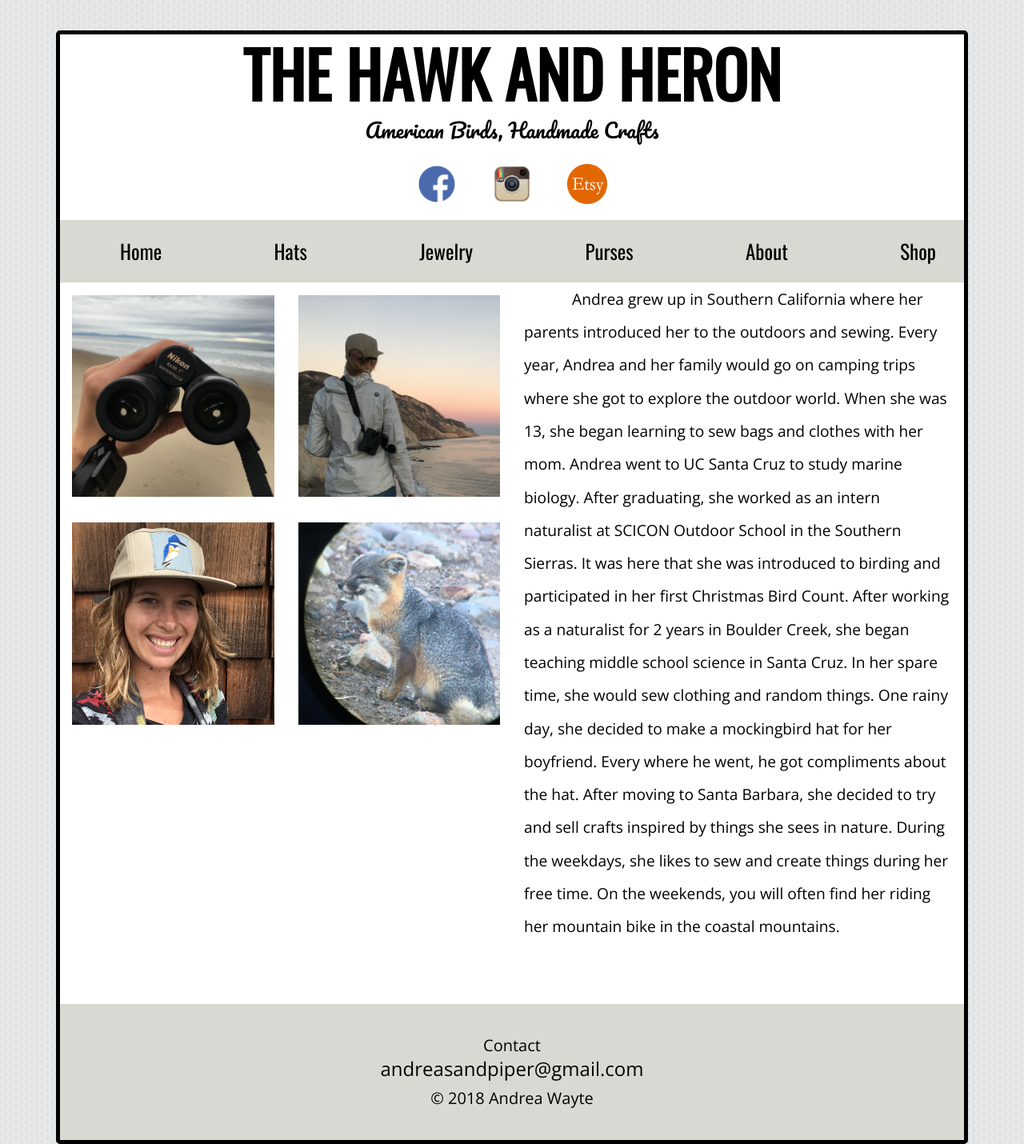
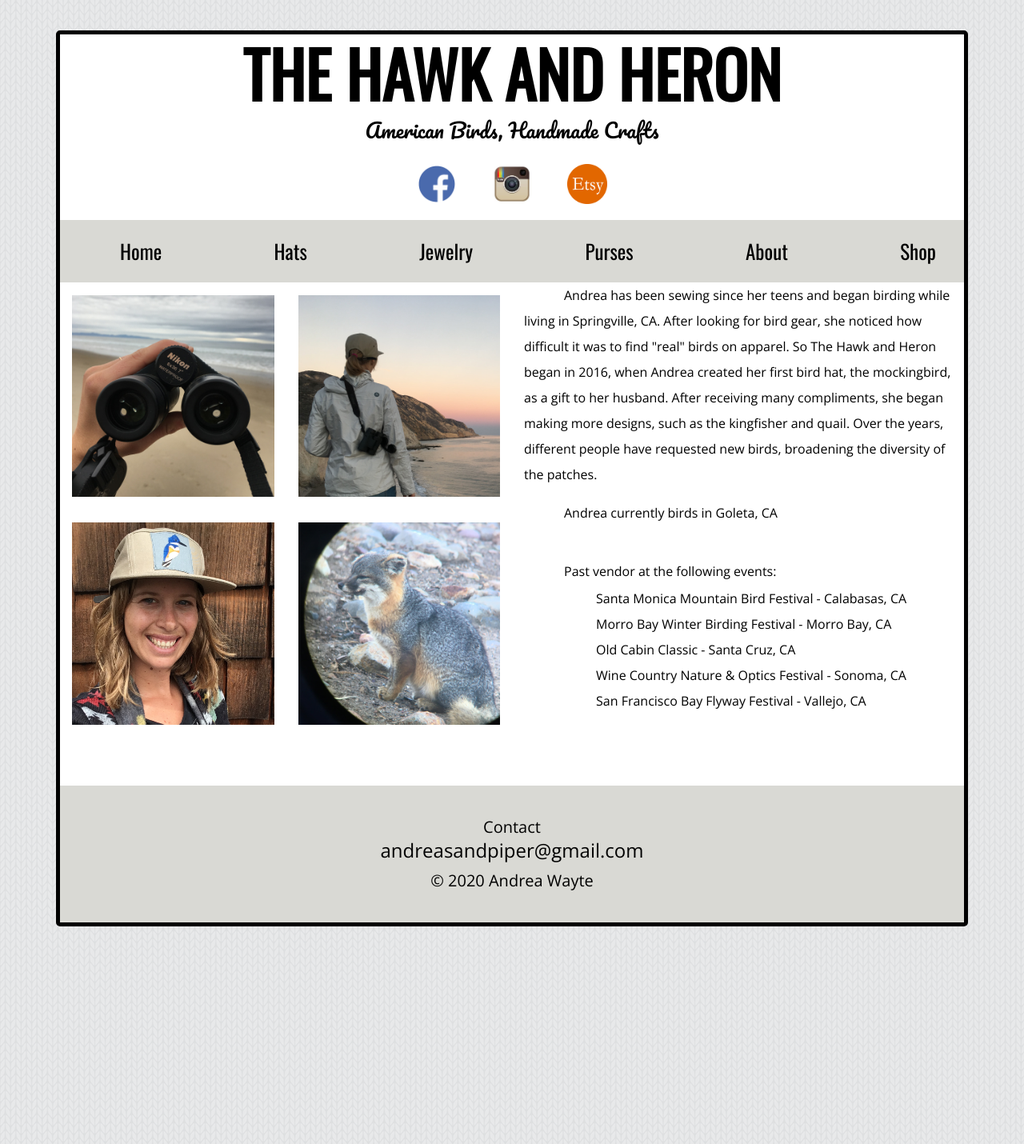
Before and after one commit to andreasandpiper/andreasandpiper.github.io, a Jekyll site: the page built from about.html, in a window 1280 px wide. Shown: the whole page at 80% size. Built offline with Jekyll 4.4.1, drawn with Linux system fonts in a browser that asks for light colours; after the commit the page ends 1158 px from its top, so only the background shows below that.

Commit message:
Add new bird hats and update about me

```diff
--- a/_includes/footer.html
+++ b/_includes/footer.html
@@ -2,7 +2,7 @@
   <div class="col-md-12">
     <div class="footer-text text-center">
       Contact <h4><a href="mailto:andreasandpiper@gmail.com">andreasandpiper@gmail.com</a></h4>
-      &copy; 2018 Andrea Wayte
+      &copy; 2020 Andrea Wayte
     </div>
   </div>
 </div>
--- a/about.html
+++ b/about.html
@@ -13,14 +13,23 @@ order: 4
         <img class="about img-fluid" src="/assets/islands.jpeg">
         <img class="about img-fluid" src="/assets/fox.jpeg">
     </div>
-  <div class="col-md-6 col-sm-6">
-    <p id="about-text">Andrea grew up in Southern California where her parents introduced her to the outdoors and sewing. Every year, Andrea and her family would go on camping trips where she got to explore the outdoor world. When she was 13, she began learning to sew bags and clothes with her mom.
-
-Andrea went to UC Santa Cruz to study marine biology. After graduating, she worked as an intern naturalist at SCICON Outdoor School in the Southern Sierras. It was here that she was introduced to birding and participated in her first Christmas Bird Count.
-
-After working as a naturalist for 2 years in Boulder Creek, she began teaching middle school science in Santa Cruz. In her spare time, she would sew clothing and random things. One rainy day, she decided to make a mockingbird hat for her boyfriend. Every where he went, he got compliments about the hat. After moving to Santa Barbara, she decided to try and sell crafts inspired by things she sees in nature.
-
-During the weekdays, she likes to sew and create things during her free time. On the weekends, you will often find her riding her mountain bike in the coastal mountains.</p>
-
+  <div id="about-text"class="col-md-6 col-sm-6">
+    <p>
+      Andrea has been sewing since her teens and began birding while living in Springville, CA. After looking for bird gear,
+      she noticed how difficult it was to find "real" birds on apparel. So The Hawk and Heron began in 2016, when Andrea
+      created her first bird hat, the mockingbird, as a gift to her husband.
+      After receiving many compliments, she began making more designs, such as the kingfisher and quail. Over the years,
+      different people have requested new birds, broadening the diversity of the patches.
+    </p>
+    <p>Andrea currently birds in Goleta, CA</p>
+    <br>
+    <h6>Past vendor at the following events: </h6>
+    <ul>
+      <li>Santa Monica Mountain Bird Festival - Calabasas, CA</li>
+      <li>Morro Bay Winter Birding Festival - Morro Bay, CA</li>
+      <li>Old Cabin Classic - Santa Cruz, CA</li>
+      <li>Wine Country Nature & Optics Festival - Sonoma, CA</li>
+      <li>San Francisco Bay Flyway Festival - Vallejo, CA</li>
+    </ul>
   </div>
 </div>
--- a/css/stylesheet.css
+++ b/css/stylesheet.css
@@ -149,9 +149,13 @@ a:focus {
 
 #about-text {
   font-family: 'Open Sans', sans-serif;
-  font-size: 1.2em;
-  line-height: 2.15em;
+  font-size: 1em;
+  line-height: 2em;
   text-indent: 3.125em;
+}
+
+#about-text > ul {
+  list-style-type: none;
 }
 
 .container-home {
```
Also changed, not shown: hats.html (+10 -0 lines), assets/hats/5panel/5Polivejunco.JPG, assets/hats/5panel/bufflehead.png (added), assets/hats/5panel/mockingbird.png (added), assets/hats/5panel/olivehummingbird.JPG, assets/hats/5panel/olivejunco.jpeg, assets/hats/5panel/peregrine5P.JPG, assets/hats/5panel/warbler.png (added), assets/hats/beanie/dipper.png (added), assets/hats/trucker/maroonjunco.JPG, assets/hats/trucker/poppy.png (added).
